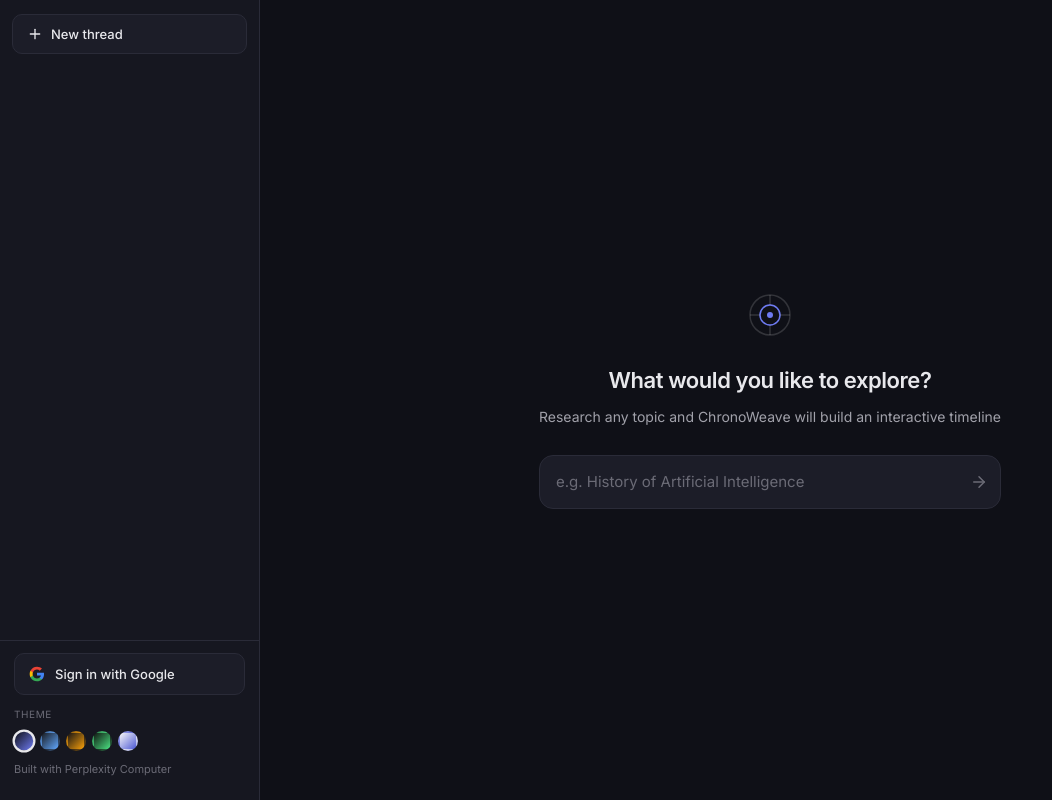
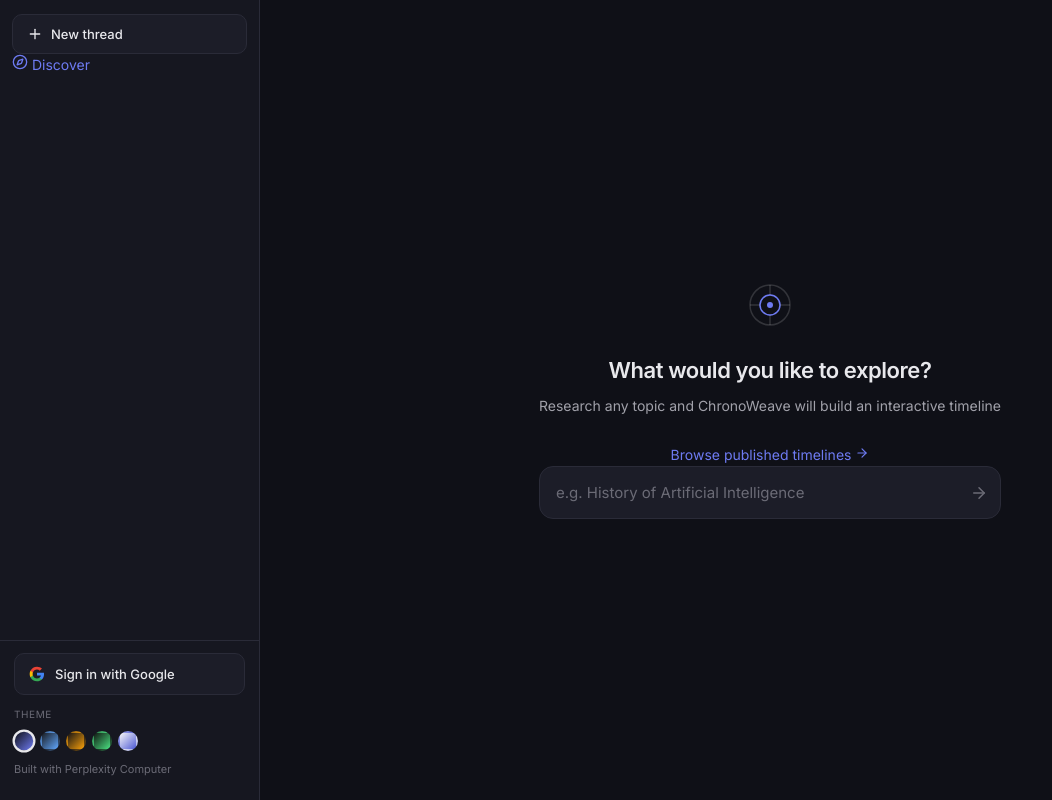
Before and after one commit to angshuman/chronoweave, a website with bundled scripts: page public/index.html in a window 1280 px wide. Shown: the whole page, without its empty margins (0-1052 px from the left). Built offline with nearby package versions, Linux system fonts and the light colour scheme; files whose address does not match are found by name.

Commit message:
feat: add discover page + likes system for public/index.html

```diff
--- a/public/index.html
+++ b/public/index.html
@@ -42,6 +42,7 @@
     <aside class="sidebar" id="sidebar">
       <div class="sidebar-top">
         <button class="btn-new" id="newSessionBtn"><i data-lucide="plus" style="width:16px;height:16px"></i> New thread</button>
+        <a href="/discover" class="btn-discover" id="discoverLink"><i data-lucide="compass" style="width:16px;height:16px"></i> Discover</a>
       </div>
       <nav class="session-nav" id="sessionNav"></nav>
       <div class="sidebar-bottom">
@@ -72,6 +73,7 @@
           </svg>
           <h1 class="landing-title">What would you like to explore?</h1>
           <p class="landing-sub">Research any topic and ChronoWeave will build an interactive timeline</p>
+          <a href="/discover" class="landing-discover">Browse published timelines <i data-lucide="arrow-right" style="width:14px;height:14px"></i></a>
           <div class="landing-input-wrap">
             <input type="text" id="landingInput" placeholder="e.g. History of Artificial Intelligence" autocomplete="off">
             <button class="btn-submit" id="landingSubmit"><i data-lucide="arrow-right" style="width:18px;height:18px"></i></button>
```
